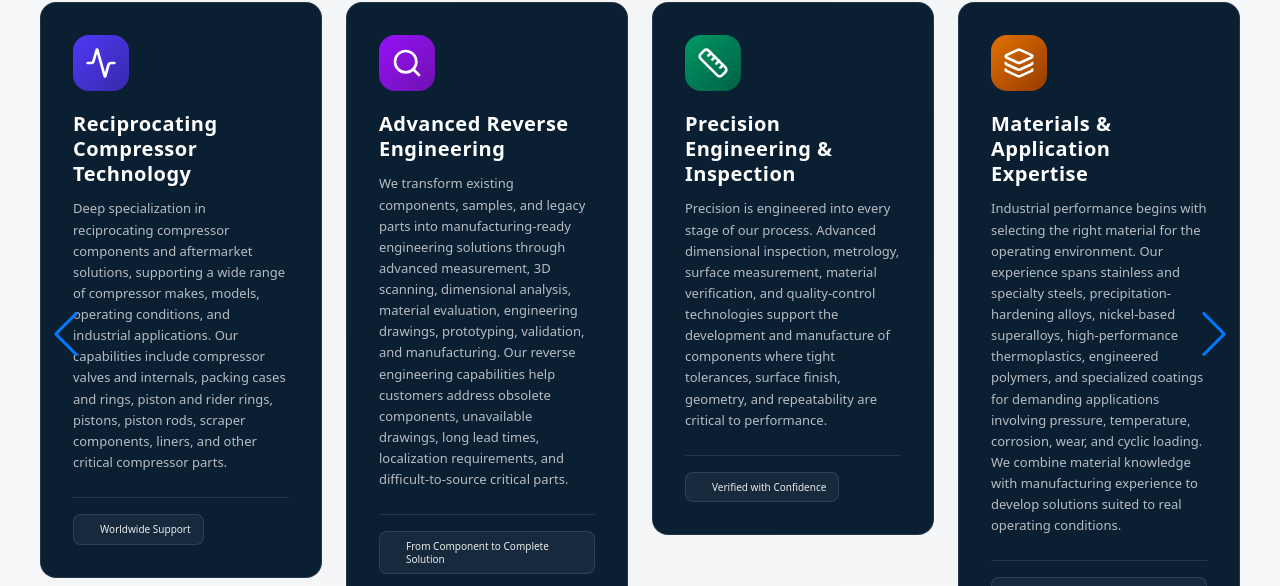
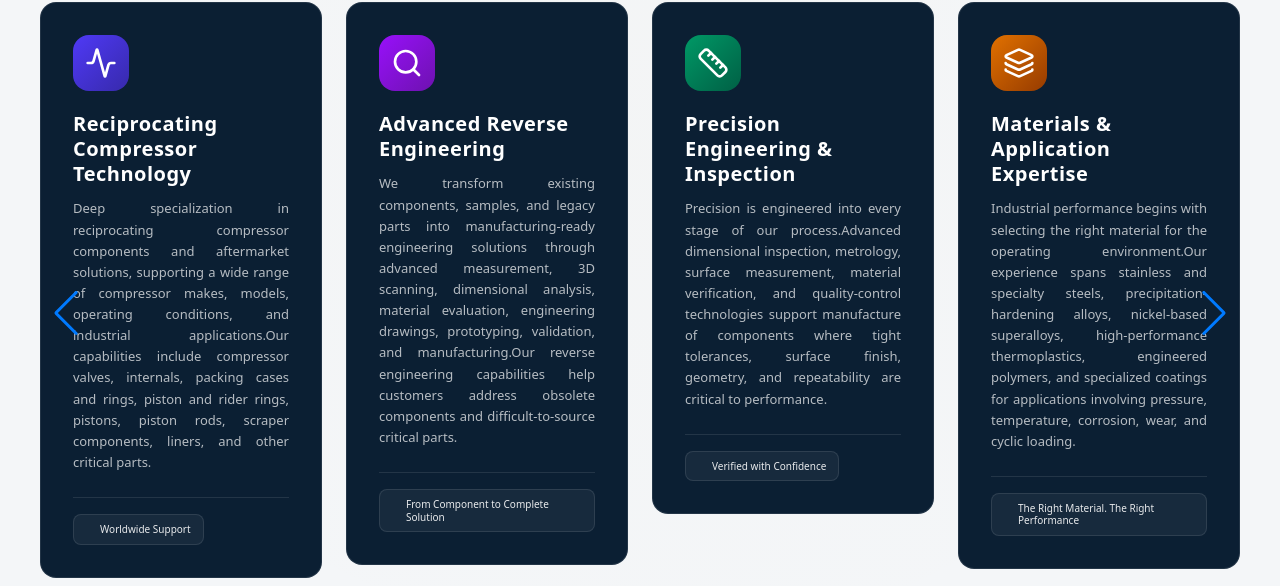
Before and after one commit to shilpa-kukreja/actpl-group, a Next.js app: page / in a window 1280 px wide. Shown: the part 4579-5165 px from the top of the page. Built offline with nearby package versions, Linux system fonts and the light colour scheme; no server answers.

Commit message:
some changes

```diff
--- a/app/components/Capabilities.jsx
+++ b/app/components/Capabilities.jsx
@@ -32,7 +32,7 @@ const capabilities = [
   {
     id: 2,
     title: "Reciprocating Compressor Technology",
-    desc: "Deep specialization in reciprocating compressor components and aftermarket solutions, supporting a wide range of compressor makes, models, operating conditions, and industrial applications. Our capabilities include compressor valves and internals, packing cases and rings, piston and rider rings, pistons, piston rods, scraper components, liners, and other critical compressor parts.",
+    desc: "Deep specialization in reciprocating compressor components and aftermarket solutions, supporting a wide range of compressor makes, models, operating conditions, and industrial applications.Our capabilities include compressor valves, internals, packing cases and rings, piston and rider rings, pistons, piston rods, scraper components, liners, and other critical parts.",
     badge: "Worldwide Support",
     icon: <Activity className="w-8 h-8" />,
     gradient: "from-indigo-600 to-indigo-800",
@@ -40,7 +40,7 @@ const capabilities = [
   {
     id: 3,
     title: "Advanced Reverse Engineering",
-    desc: "We transform existing components, samples, and legacy parts into manufacturing-ready engineering solutions through advanced measurement, 3D scanning, dimensional analysis, material evaluation, engineering drawings, prototyping, validation, and manufacturing. Our reverse engineering capabilities help customers address obsolete components, unavailable drawings, long lead times, localization requirements, and difficult-to-source critical parts.",
+    desc: "We transform existing components, samples, and legacy parts into manufacturing-ready engineering solutions through advanced measurement, 3D scanning, dimensional analysis, material evaluation, engineering drawings, prototyping, validation, and manufacturing.Our reverse engineering capabilities help customers address obsolete components and difficult-to-source critical parts.",
     badge: "From Component to Complete Solution",
     icon: <Search className="w-8 h-8" />,
     gradient: "from-purple-600 to-purple-800",
@@ -48,7 +48,7 @@ const capabilities = [
   {
     id: 4,
     title: "Precision Engineering & Inspection",
-    desc: "Precision is engineered into every stage of our process. Advanced dimensional inspection, metrology, surface measurement, material verification, and quality-control technologies support the development and manufacture of components where tight tolerances, surface finish, geometry, and repeatability are critical to performance.",
+    desc: " Precision is engineered into every stage of our process.Advanced dimensional inspection, metrology, surface measurement, material verification, and quality-control technologies support manufacture of components where tight tolerances, surface finish, geometry, and repeatability are critical to performance.",
     badge: "Verified with Confidence",
     icon: <Ruler className="w-8 h-8" />,
     gradient: "from-emerald-600 to-emerald-800",
@@ -56,7 +56,7 @@ const capabilities = [
   {
     id: 5,
     title: "Materials & Application Expertise",
-    desc: "Industrial performance begins with selecting the right material for the operating environment. Our experience spans stainless and specialty steels, precipitation-hardening alloys, nickel-based superalloys, high-performance thermoplastics, engineered polymers, and specialized coatings for demanding applications involving pressure, temperature, corrosion, wear, and cyclic loading. We combine material knowledge with manufacturing experience to develop solutions suited to real operating conditions.",
+    desc: "Industrial performance begins with selecting the right material for the operating environment.Our experience spans stainless and specialty steels, precipitation-hardening alloys, nickel-based superalloys, high-performance thermoplastics, engineered polymers, and specialized coatings for applications involving pressure, temperature, corrosion, wear, and cyclic loading.",
     badge: "The Right Material. The Right Performance",
     icon: <Layers className="w-8 h-8" />,
     gradient: "from-amber-600 to-amber-800",
@@ -64,7 +64,7 @@ const capabilities = [
   {
     id: 6,
     title: "Quality & Reliability",
-    desc: "Quality is integrated throughout our engineering and manufacturing processes—from incoming material verification and process control to final dimensional inspection, testing, documentation, and traceability. Supported by internationally recognized management systems and a culture of continuous improvement, our objective is simple: consistent quality and dependable performance from every component we deliver.",
+    desc: "Quality is integrated throughout our engineering and manufacturing processes—from incoming material verification and process control to final dimensional inspection, testing, documentation, and traceability.Supported by internationally recognized management systems and continuous improvement, our objective is simple: consistent quality and dependable performance in every component we deliver.",
     badge: "Quality Without Compromise",
     icon: <ShieldCheck className="w-8 h-8" />,
     gradient: "from-rose-600 to-rose-800",
@@ -72,7 +72,7 @@ const capabilities = [
   {
     id: 7,
     title: "Engineering Development & Continuous Innovation",
-    desc: "ACTPL continually invests in advanced manufacturing technologies, metrology, materials, process development, and engineering knowledge to strengthen our capabilities and solve increasingly complex industrial challenges. Our approach combines decades of practical manufacturing experience with modern engineering technology to continuously improve how components are developed, manufactured, inspected, and supported.",
+    desc: "ACTPL continually invests in advanced manufacturing technologies, metrology, materials, process development, and engineering knowledge to strengthen our capabilities and solve increasingly complex industrial challenges.Our approach combines decades of manufacturing experience with modern engineering technology to continuously improve how components are developed, manufactured, and supported.",
     badge: "Innovation Driving Performance",
     icon: <Lightbulb className="w-8 h-8" />,
     gradient: "from-cyan-600 to-cyan-800",
@@ -80,7 +80,7 @@ const capabilities = [
   {
     id: 8,
     title: "Global Supply, Service & Support",
-    desc: "ACTPL combines the manufacturing and engineering strength of India with regional operations in the UAE and USA, creating a global platform for faster communication, local inventory, technical support, component supply, and aftermarket service. Through our group companies, we support customers across Europe, the Middle East, Asia, North America, and other international markets.",
+    desc: "ACTPL combines the manufacturing and engineering strength of India with regional operations in the UAE and USA, creating a global platform for communication, technical support, component supply, and aftermarket service.Through our group companies, we support customers across Europe, the Middle East, Asia, North America, and other international markets.",
     badge: "Engineered in India. Supported Globally.",
     icon: <Globe className="w-8 h-8" />,
     gradient: "from-teal-600 to-teal-800",
@@ -211,7 +211,7 @@ export default function Capabilities() {
                     </h3>
 
                     {/* Description */}
-                    <p className="text-xs lg:text-[13px] text-white/70 leading-relaxed flex-1">
+                    <p className="text-xs text-justify lg:text-[13px] text-white/70 leading-relaxed flex-1">
                       {capability.desc}
                     </p>
 
--- a/app/components/Footer.jsx
+++ b/app/components/Footer.jsx
@@ -96,12 +96,15 @@ export default function Footer() {
                 <span className="text-lg font-light tracking-[0.25em] text-white">ACTPL</span>
               </Link>
               <p className="text-sm text-white leading-relaxed max-w-xs">
-                A diversified industrial group delivering excellence in manufacturing, infrastructure, energy, and engineering across the globe.
+                A diversified engineering and manufacturing group delivering advanced compressor technologies and precision engineering solutions across India, the UAE, and the USA.
               </p>
-              <div className="flex items-center gap-2 text-xs text-white">
+              <p className="text-sm text-white leading-relaxed max-w-xs">
+                Built on four decades of experience, we serve critical industries worldwide through quality, reliability, and long-term partnerships.
+              </p>
+              {/* <div className="flex items-center gap-2 text-xs text-white">
                 <span className="w-1.5 h-1.5 rounded-full bg-gold-400/60" />
-                <span>Est. 1998</span>
-              </div>
+                <span> Built on four decades of experience, we serve critical industries worldwide through quality, reliability, and long-term partnerships.</span>
+              </div> */}
             </div>
 
             {/* Quick Links */}
```
